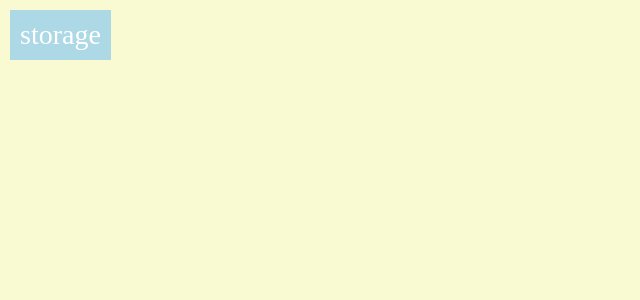
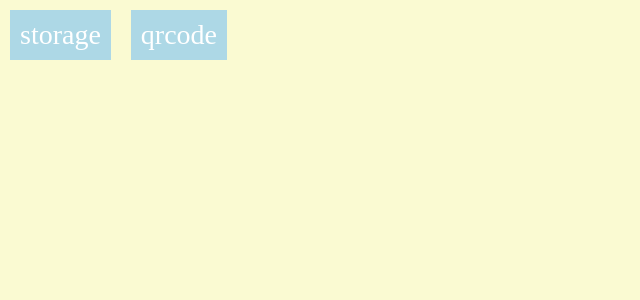
Before and after one commit to mu-ui/mu-ui, a Vue app: page / in a window 1280 px wide. Shown: the top 300 px of the page, without its empty margins (0-640 px from the left). Built offline with nearby package versions, Linux system fonts and the light colour scheme.

Commit message:
docs(qrcode): complete documentation

```diff
--- a/packages/qrcode/index.js
+++ b/packages/qrcode/index.js
@@ -1,7 +1 @@
-import Qrcode from './src/qrcode.vue'
-
-const install = Vue => {
-  Vue.component('mu-qrcode', Qrcode)
-}
-
-export default install
+export { default } from './src/qrcode.vue'
--- a/packages/qrcode/src/qrcode.vue
+++ b/packages/qrcode/src/qrcode.vue
@@ -6,6 +6,7 @@
 import QRCode from 'qrcode/build/qrcode.js'
 
 export default {
+  name: 'MuQrcode',
   props: {
     val: {
       type: String,
@@ -23,7 +24,7 @@ export default {
     },
     margin: {
       type: Number,
-      default: 4,
+      default: 2,
       validator(value) {
         return value >= 0
       }
--- a/src/router/index.js
+++ b/src/router/index.js
@@ -1,6 +1,7 @@
 import Vue from 'vue'
 import Router from 'vue-router'
 import Storage from '@/views/components/storage.vue'
+import Qrcode from '@/views/components/qrcode.vue'
 
 Vue.use(Router)
 
@@ -8,6 +9,10 @@ const routes = [
   {
     path: '/storage',
     component: Storage
+  },
+  {
+    path: '/qrcode',
+    component: Qrcode
   }
 ]
 
--- a/src/views/app.vue
+++ b/src/views/app.vue
@@ -1,8 +1,10 @@
 <template>
   <div class="page">
     <router-link to="/storage" class="btn">storage</router-link>
+    <router-link to="/qrcode" class="btn">qrcode</router-link>
     <router-view class="main"></router-view>
-</div></template>
+  </div>
+</template>
 
 <script>
 export default {
--- /dev/null
+++ b/src/views/components/qrcode.vue
@@ -0,0 +1,18 @@
+<template>
+  <div class="qrcode">
+    <qrcode val="https://github.com/mu-ui/mu-ui/" :size="160" dark="#add8e6"></qrcode>
+  </div>
+</template>
+
+<script>
+import qrcode from '../../../packages/qrcode/index'
+
+export default {
+  components: {
+    qrcode
+  },
+  data() {
+    return {}
+  }
+}
+</script>
```
Also changed, not shown: packages/qrcode/README.md.
